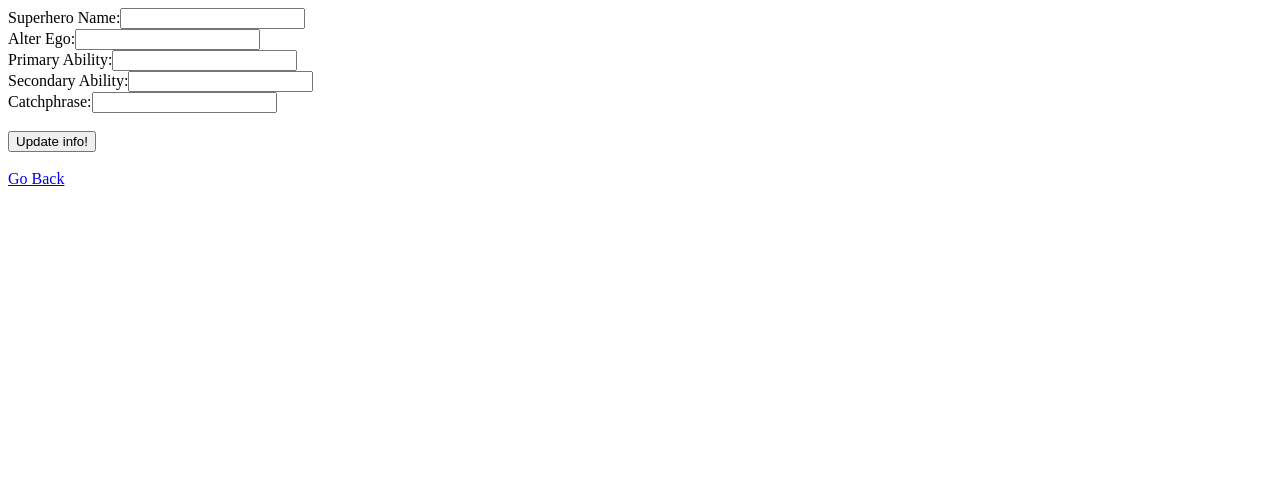
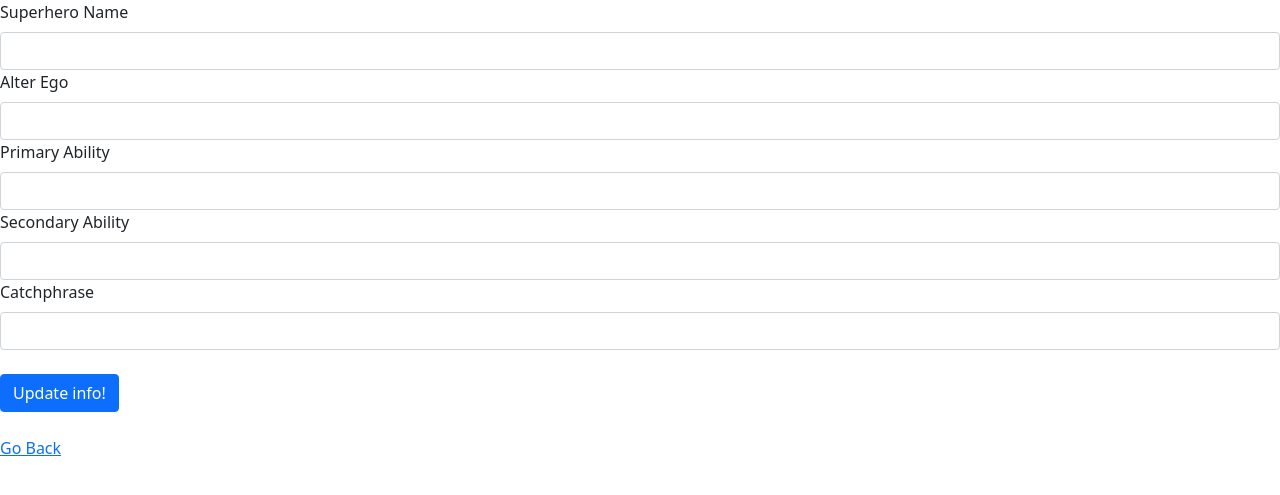
Before and after one commit to AaronKurowski/Superheroes, a Django app: template superhero_database/superheroes/templates/superheroes/update.html in a window 1280 px wide. Shown: the top 495 px of the page. Run offline with Django 3.2, Linux system fonts and the light colour scheme; the template is opened without the code that fills it, so the values that code supplies are empty.

Commit message:
Update page styled like create page. Loading static files still eludes me.

```diff
--- a/superhero_database/superheroes/templates/superheroes/detail.html
+++ b/superhero_database/superheroes/templates/superheroes/detail.html
@@ -6,17 +6,21 @@
           content="width=device-width, user-scalable=no, initial-scale=1.0, maximum-scale=1.0, minimum-scale=1.0">
     <meta http-equiv="X-UA-Compatible" content="ie=edge">
     <title>Superhero Details</title>
+    <link href="https://cdn.jsdelivr.net/npm/bootstrap@5.0.0/dist/css/bootstrap.min.css" rel="stylesheet" integrity="sha384-wEmeIV1mKuiNpC+IOBjI7aAzPcEZeedi5yW5f2yOq55WWLwNGmvvx4Um1vskeMj0" crossorigin="anonymous">
+    <link href="{% static 'css/"
 </head>
 <body>
 <h1>Superhero Details</h1>
 <ul>
-    <label></label>
+    <div class="alert alert-primary">
     <b>Hero Name:</b> {{single_superhero.superhero_name}}<br>
     <b>Alter Ego:</b> {{single_superhero.alter_ego}}<br>
     <b>Primary Ability:</b> {{single_superhero.primary_ability}}<br>
     <b>Secondary Ability:</b> {{single_superhero.secondary_ability}}<br>
     <b>Catchphrase:</b> {{single_superhero.catchphrase}}<br><br>
+    </div>
     <a href="{% url 'superheroes:index' %}">Go Back</a>
+    <script src="https://cdn.jsdelivr.net/npm/bootstrap@5.0.0/dist/js/bootstrap.bundle.min.js" integrity="sha384-p34f1UUtsS3wqzfto5wAAmdvj+osOnFyQFpp4Ua3gs/ZVWx6oOypYoCJhGGScy+8" crossorigin="anonymous"></script>
 </ul>
 </body>
 </html>
--- a/superhero_database/superheroes/templates/superheroes/update.html
+++ b/superhero_database/superheroes/templates/superheroes/update.html
@@ -6,17 +6,41 @@
           content="width=device-width, user-scalable=no, initial-scale=1.0, maximum-scale=1.0, minimum-scale=1.0">
     <meta http-equiv="X-UA-Compatible" content="ie=edge">
     <title>Update Superhero</title>
+    <link href="https://cdn.jsdelivr.net/npm/bootstrap@5.0.0/dist/css/bootstrap.min.css" rel="stylesheet" integrity="sha384-wEmeIV1mKuiNpC+IOBjI7aAzPcEZeedi5yW5f2yOq55WWLwNGmvvx4Um1vskeMj0" crossorigin="anonymous">
 </head>
 <body>
 <form action="{% url 'superheroes:update_superhero' superhero.id %}" method="post">
     {% csrf_token %}
-    Superhero Name:<input type="text" name="superhero_name" id="superhero_name"><br>
-    Alter Ego:<input type="text" name="alter_ego" id="alter_ego"><br>
-    Primary Ability:<input type="text" name="primary_ability" id="primary_ability"><br>
-    Secondary Ability:<input type="text" name="secondary_ability" id="secondary_ability"><br>
-    Catchphrase:<input type="text" name="catchphrase" id="catchphrase"><br><br>
-    <input type="submit" value="Update info!"><br><br>
+    <div>
+        <label for="superhero_name" class="form-label">Superhero Name</label>
+        <input type="text" class="form-control" id="superhero_name">
+    </div>
+    <div>
+        <label for="alter_ego" class="form-label">Alter Ego</label>
+        <input type="text" class="form-control" id="alter_ego">
+    </div>
+    <div>
+        <label for="primary_ability" class="form-label">Primary Ability</label>
+        <input type="text" class="form-control" id="primary_ability">
+    </div>
+    <div>
+        <label for="secondary_ability" class="form-label">Secondary Ability</label>
+        <input type="text" class="form-control" id="secondary_ability">
+    </div>
+    <div>
+        <label for="catchphrase" class="form-label">Catchphrase</label>
+        <input type="text" class="form-control" id="catchphrase">
+    </div><br>
+
+
+<!--    Superhero Name:<input type="text" name="superhero_name" id="superhero_name"><br>-->
+<!--    Alter Ego:<input type="text" name="alter_ego" id="alter_ego"><br>-->
+<!--    Primary Ability:<input type="text" name="primary_ability" id="primary_ability"><br>-->
+<!--    Secondary Ability:<input type="text" name="secondary_ability" id="secondary_ability"><br>-->
+<!--    Catchphrase:<input type="text" name="catchphrase" id="catchphrase"><br><br>-->
+    <input type="submit" class="btn btn-primary" value="Update info!"><br><br>
     <a href="{% url 'superheroes:index' %}">Go Back</a>
+    <script src="https://cdn.jsdelivr.net/npm/bootstrap@5.0.0/dist/js/bootstrap.bundle.min.js" integrity="sha384-p34f1UUtsS3wqzfto5wAAmdvj+osOnFyQFpp4Ua3gs/ZVWx6oOypYoCJhGGScy+8" crossorigin="anonymous"></script>
 </form>
 </body>
 </html>
```
